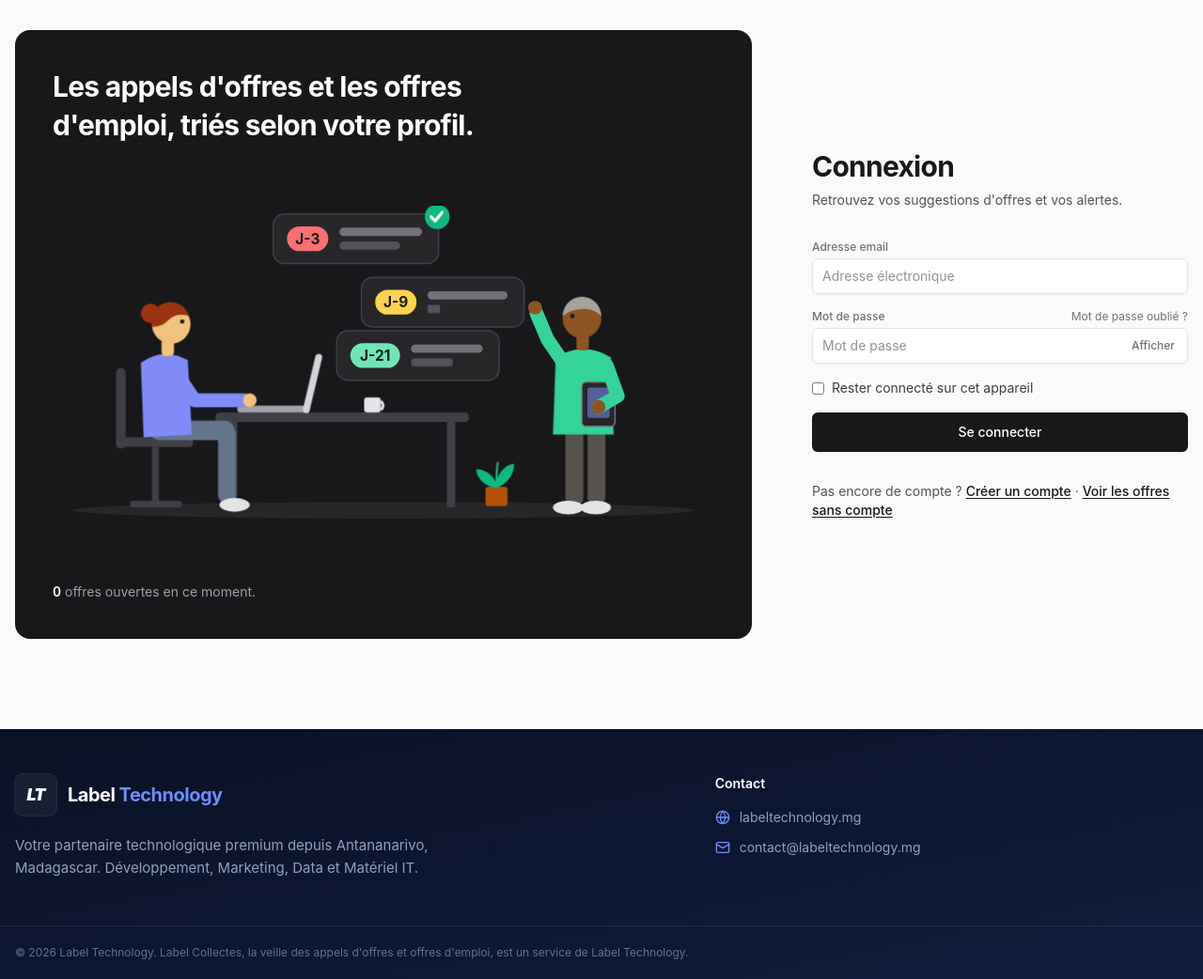
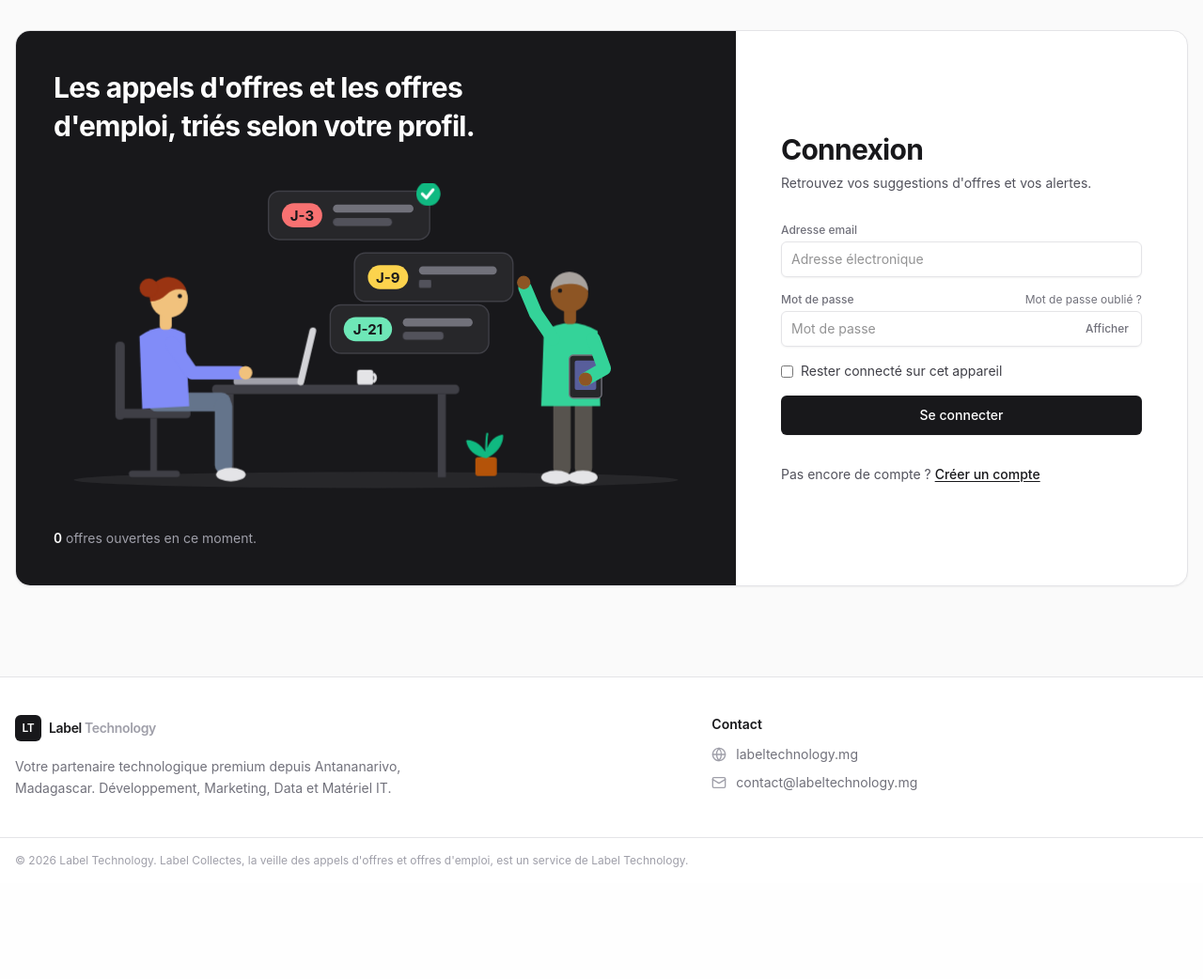
Before and after one commit to bry4ng4rrix/appels-offre, a Django app: page /comptes/login/ in a window 1280 px wide. Shown: the part 59-1101 px from the top of the page at 94% size. After the commit the page ends 982 px from the top, so only its background shows below. Run offline with Django 5.2, Linux system fonts and the light colour scheme; data that the repository does not hold is empty; parts of the project's set-up code (start-up, migrations or seed data) failed here and were passed over; some libraries are stand-ins or nearby versions.

Commit message:
modifications de la footer

```diff
--- a/templates/_pied.html
+++ b/templates/_pied.html
@@ -1,32 +1,33 @@
 {% comment %}Pied de page de toutes les pages : l'editeur, Label Technology, et son contact.
-Toujours sombre, aux couleurs de Label Technology, quel que soit le theme.{% endcomment %}
-<footer class="mt-16 bg-gradient-to-br from-[#0a1124] via-[#0d1631] to-[#111c3d] text-slate-400">
-  <div class="mx-auto grid max-w-7xl gap-10 px-4 py-12 md:grid-cols-[minmax(0,1.4fr)_minmax(0,1fr)]">
+Memes couleurs, bordures et logo que l'en-tete de base.html, clair comme sombre.{% endcomment %}
+<footer class="mt-16 border-t border-zinc-200 bg-white text-sm text-zinc-500 dark:border-zinc-800 dark:bg-zinc-950 dark:text-zinc-400">
+  <div class="mx-auto grid max-w-7xl gap-8 px-4 py-10 md:grid-cols-[minmax(0,1.4fr)_minmax(0,1fr)]">
     <div>
-      <a href="https://labeltechnology.mg" target="_blank" rel="noopener" class="inline-flex items-center gap-3 focus-visible:outline-2 focus-visible:outline-offset-4 focus-visible:outline-indigo-400">
-        <span class="grid size-11 place-items-center rounded-lg bg-white/5 text-lg font-black italic tracking-tighter text-white ring-1 ring-white/10" aria-hidden="true">LT</span>
-        <span class="text-xl font-bold tracking-tight text-white">Label <span class="text-[#6d8dff]">Technology</span></span>
+      <a href="https://labeltechnology.mg" target="_blank" rel="noopener"
+         class="inline-flex items-center gap-2 rounded-md font-semibold tracking-tight text-zinc-900 focus-visible:outline-2 focus-visible:outline-offset-4 focus-visible:outline-indigo-500 dark:text-zinc-100">
+        <span class="grid size-7 place-items-center rounded-md bg-zinc-900 text-xs text-white dark:bg-white dark:text-zinc-900" aria-hidden="true">LT</span>
+        <span>Label <span class="text-zinc-400">Technology</span></span>
       </a>
-      <p class="mt-5 max-w-md text-[15px] leading-relaxed">
+      <p class="mt-4 max-w-md leading-relaxed">
         Votre partenaire technologique premium depuis Antananarivo, Madagascar. Développement, Marketing, Data et Matériel IT.
       </p>
     </div>
-    <div class="text-sm">
-      <h2 class="font-semibold text-white">Contact</h2>
-      <ul class="mt-4 space-y-3">
+    <div>
+      <h2 class="font-semibold text-zinc-900 dark:text-zinc-100">Contact</h2>
+      <ul class="mt-3 space-y-2.5">
         <li class="flex items-center gap-2.5">
-          <svg class="size-4 shrink-0 text-[#6d8dff]" viewBox="0 0 24 24" fill="none" stroke="currentColor" stroke-width="2" stroke-linecap="round" stroke-linejoin="round" aria-hidden="true"><circle cx="12" cy="12" r="10"/><path d="M2 12h20M12 2a15 15 0 0 1 0 20M12 2a15 15 0 0 0 0 20"/></svg>
-          <a class="transition hover:text-white" href="https://labeltechnology.mg" target="_blank" rel="noopener">labeltechnology.mg</a>
+          <svg class="size-4 shrink-0 text-zinc-400" viewBox="0 0 24 24" fill="none" stroke="currentColor" stroke-width="2" stroke-linecap="round" stroke-linejoin="round" aria-hidden="true"><circle cx="12" cy="12" r="10"/><path d="M2 12h20M12 2a15 15 0 0 1 0 20M12 2a15 15 0 0 0 0 20"/></svg>
+          <a class="transition-colors hover:text-zinc-900 dark:hover:text-zinc-100" href="https://labeltechnology.mg" target="_blank" rel="noopener">labeltechnology.mg</a>
         </li>
         <li class="flex items-center gap-2.5">
-          <svg class="size-4 shrink-0 text-[#6d8dff]" viewBox="0 0 24 24" fill="none" stroke="currentColor" stroke-width="2" stroke-linecap="round" stroke-linejoin="round" aria-hidden="true"><rect width="20" height="16" x="2" y="4" rx="2"/><path d="m22 7-10 6L2 7"/></svg>
-          <a class="transition hover:text-white" href="mailto:contact@labeltechnology.mg">contact@labeltechnology.mg</a>
+          <svg class="size-4 shrink-0 text-zinc-400" viewBox="0 0 24 24" fill="none" stroke="currentColor" stroke-width="2" stroke-linecap="round" stroke-linejoin="round" aria-hidden="true"><rect width="20" height="16" x="2" y="4" rx="2"/><path d="m22 7-10 6L2 7"/></svg>
+          <a class="transition-colors hover:text-zinc-900 dark:hover:text-zinc-100" href="mailto:contact@labeltechnology.mg">contact@labeltechnology.mg</a>
         </li>
       </ul>
     </div>
   </div>
-  <div class="border-t border-white/10">
-    <p class="mx-auto max-w-7xl px-4 py-5 text-xs text-slate-500">
+  <div class="border-t border-zinc-200 dark:border-zinc-800">
+    <p class="mx-auto max-w-7xl px-4 py-4 text-xs text-zinc-400">
       © {% now "Y" %} Label Technology. Label Collectes, la veille des appels d'offres et offres d'emploi, est un service de Label Technology.
     </p>
   </div>
--- a/templates/account/login.html
+++ b/templates/account/login.html
@@ -27,6 +27,5 @@
 <p class="mt-8 text-sm text-zinc-600 dark:text-zinc-400">
   Pas encore de compte ?
   <a class="font-medium text-zinc-900 underline underline-offset-2 dark:text-zinc-100" href="{{ signup_url }}">Créer un compte</a>
-  · <a class="font-medium text-zinc-900 underline underline-offset-2 dark:text-zinc-100" href="{% url 'public-vitrine' %}">Voir les offres sans compte</a>
 </p>
 {% endblock content %}
--- a/templates/allauth/layouts/entrance.html
+++ b/templates/allauth/layouts/entrance.html
@@ -1,11 +1,11 @@
 {% extends "allauth/layouts/base.html" %}
 {% load vitrine %}
-{% comment %}Pages d'entree (connexion, inscription, mot de passe oublie...) :
-le formulaire, et a cote le tableau des offres qui cloturent bientot.{% endcomment %}
+{% comment %}Pages d'entree (connexion, inscription, mot de passe oublie...) : une seule
+carte, l'illustration a gauche et le formulaire a droite (dessous sur mobile).{% endcomment %}
 {% block body %}
-<div class="grid gap-8 lg:min-h-[calc(100vh-9.5rem)] lg:grid-cols-[minmax(0,1fr)_minmax(0,25rem)] lg:gap-16">
+<div class="carte grid overflow-hidden rounded-2xl lg:min-h-[calc(100vh-13rem)] lg:grid-cols-[minmax(0,1fr)_minmax(0,30rem)]">
   <div class="order-2 lg:order-1">{% tableau_echeances %}</div>
-  <div class="order-1 flex flex-col justify-center lg:order-2 lg:py-6">
+  <div class="order-1 flex flex-col justify-center p-7 sm:p-10 lg:order-2 lg:px-12">
     {% block content %}{% endblock content %}
   </div>
 </div>
--- a/templates/offres/_tableau_echeances.html
+++ b/templates/offres/_tableau_echeances.html
@@ -1,4 +1,4 @@
-{% load humanize %}<section class="flex h-full flex-col rounded-2xl bg-zinc-900 p-7 text-zinc-100 sm:p-10 dark:border dark:border-zinc-800" aria-labelledby="titre-vitrine">
+{% load humanize %}<section class="flex h-full flex-col bg-zinc-900 p-7 text-zinc-100 sm:p-10 dark:bg-zinc-950/60" aria-labelledby="titre-vitrine">
   <h2 id="titre-vitrine" class="max-w-md text-2xl font-bold leading-snug tracking-tight text-white text-balance sm:text-3xl">
     Les appels d'offres et les offres d'emploi, triés selon votre profil.
   </h2>
```
